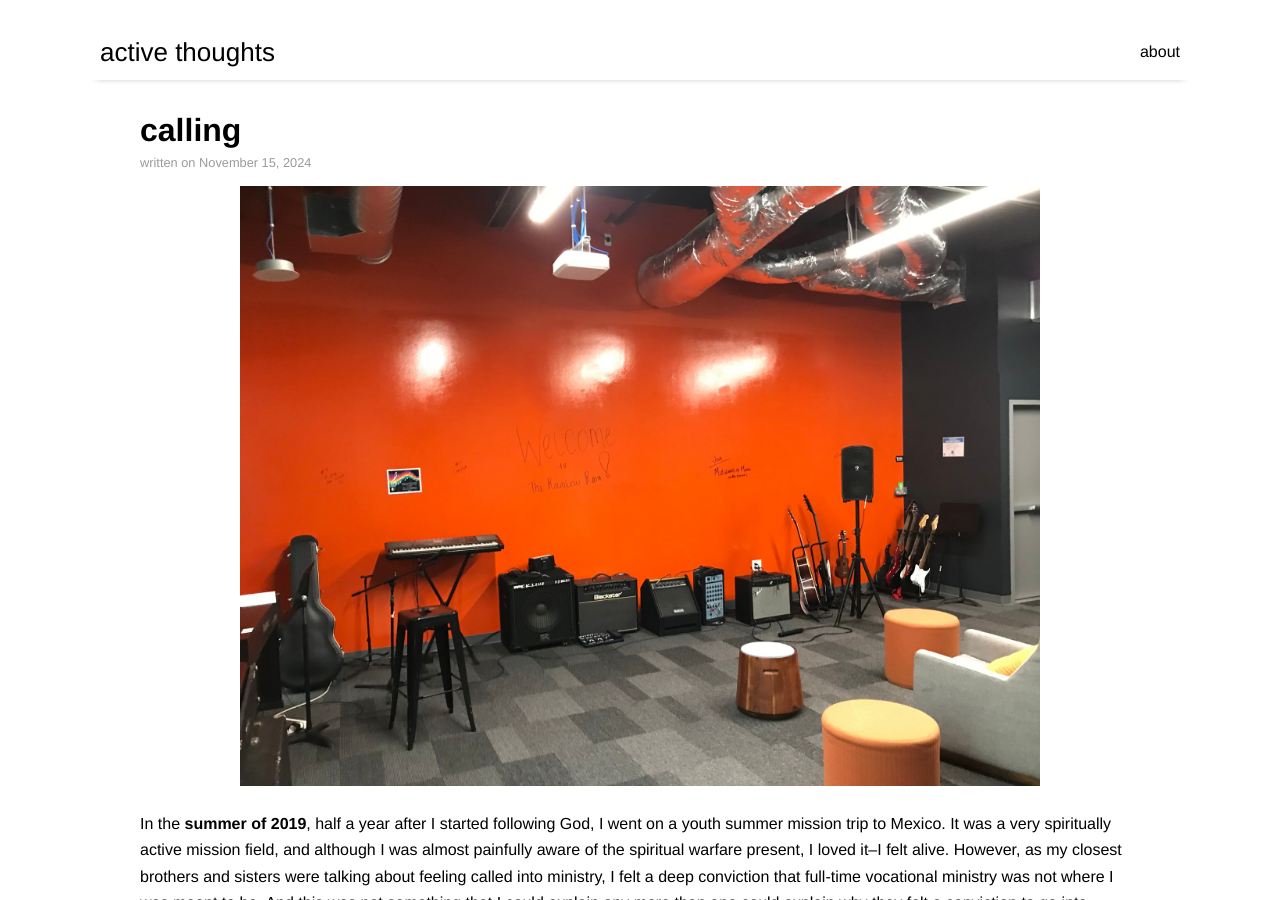
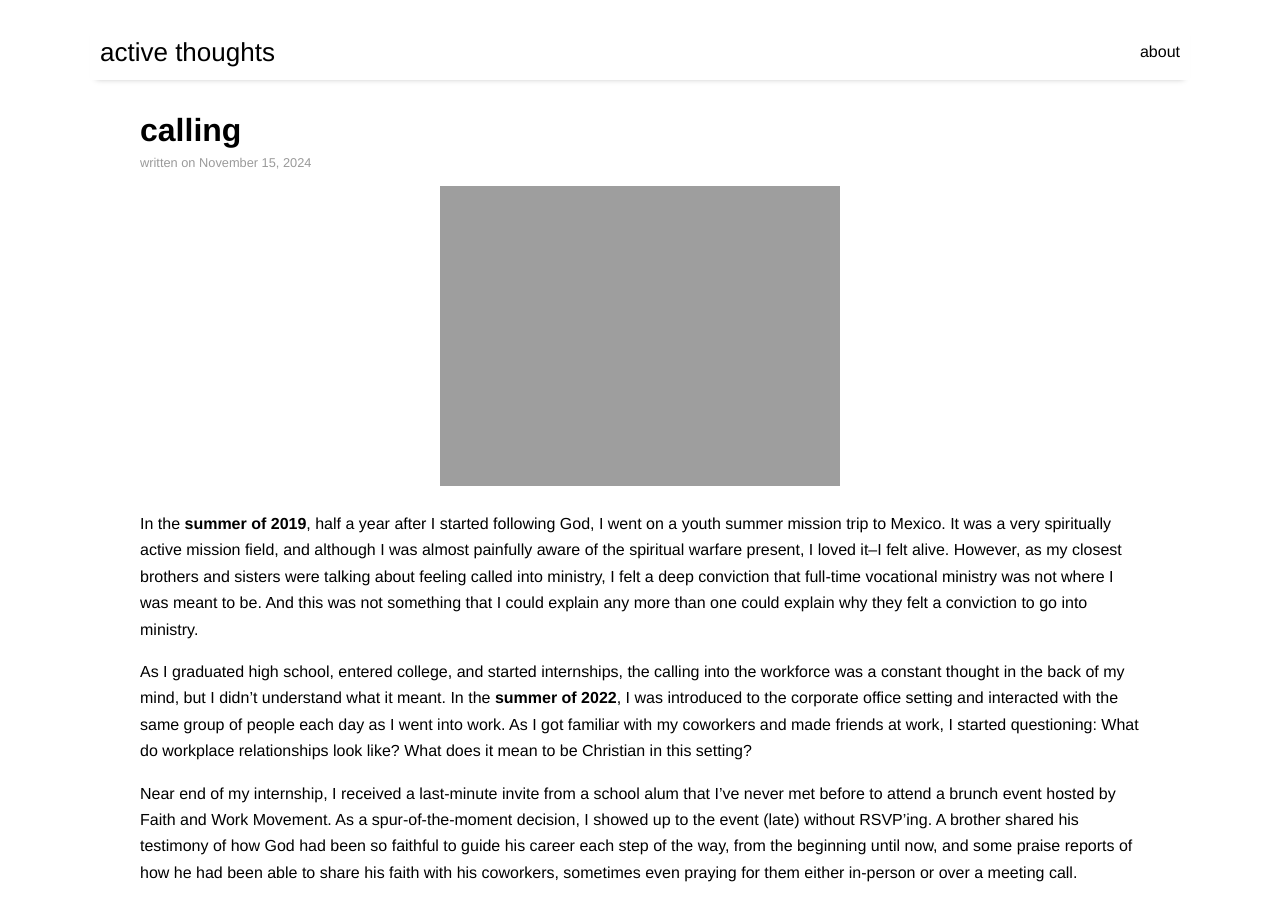
Before and after one commit to thoughtshso/blog, a Jekyll site: the page built from _posts/2024-11-15-calling.md, in a window 1280 px wide and 900 px high. Built offline with Jekyll 4.4.1, drawn with Linux system fonts in a browser that asks for light colours; nearby versions of some CDN libraries.

Commit message:
[post][calling] update image

```diff
--- a/_posts/2024-11-15-calling.md
+++ b/_posts/2024-11-15-calling.md
@@ -4,7 +4,7 @@ title: "calling"
 author: "Hannah Oh"
 categories: blog
 tags: blog
-image: rainbow-room.jpg
+image: work-campus.jpg
 ---
 
 In the **summer of 2019**, half a year after I started following God, I went on a youth summer mission trip to Mexico. It was a very spiritually active mission field, and although I was almost painfully aware of the spiritual warfare present, I loved it--I felt alive. However, as my closest brothers and sisters were talking about feeling called into ministry, I felt a deep conviction that full-time vocational ministry was not where I was meant to be. And this was not something that I could explain any more than one could explain why they felt a conviction to go into ministry.
```
Also changed, not shown: assets/img/posts/rainbow-room.jpg (deleted), 1 other file.
